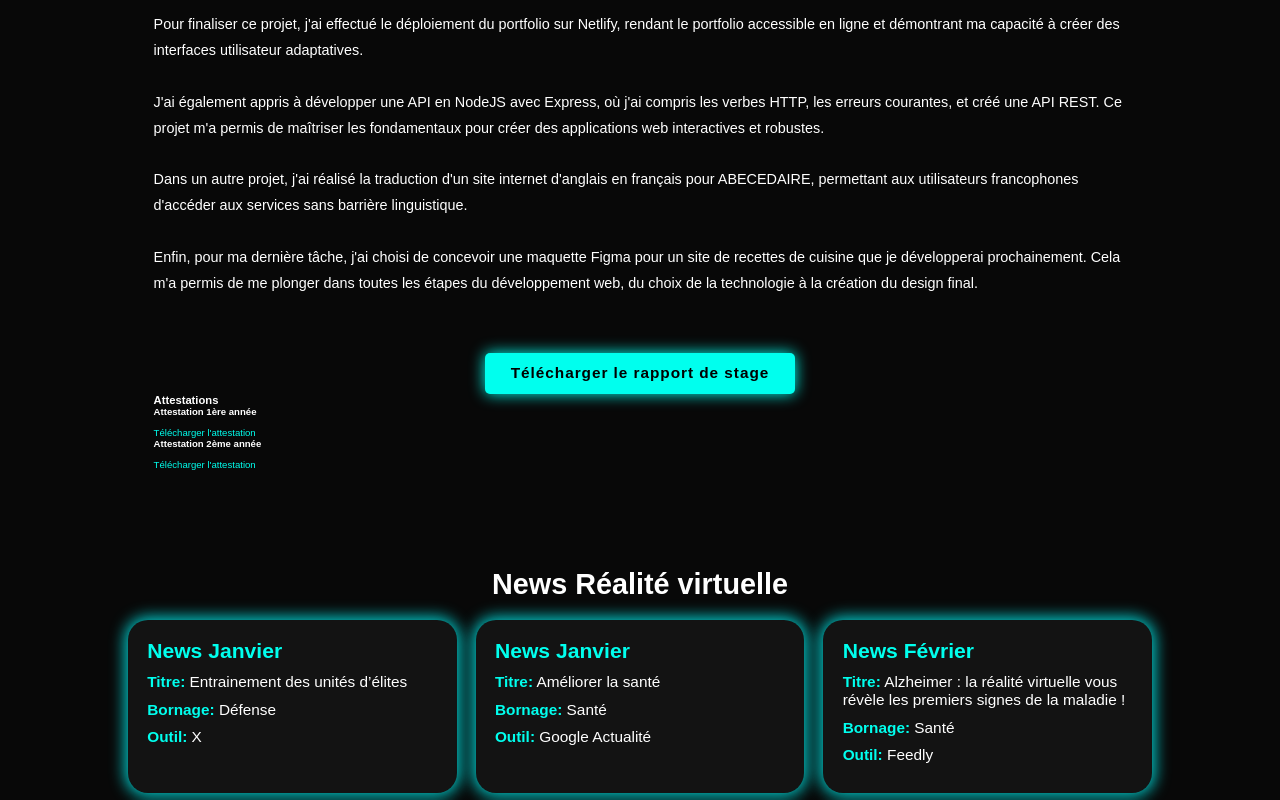
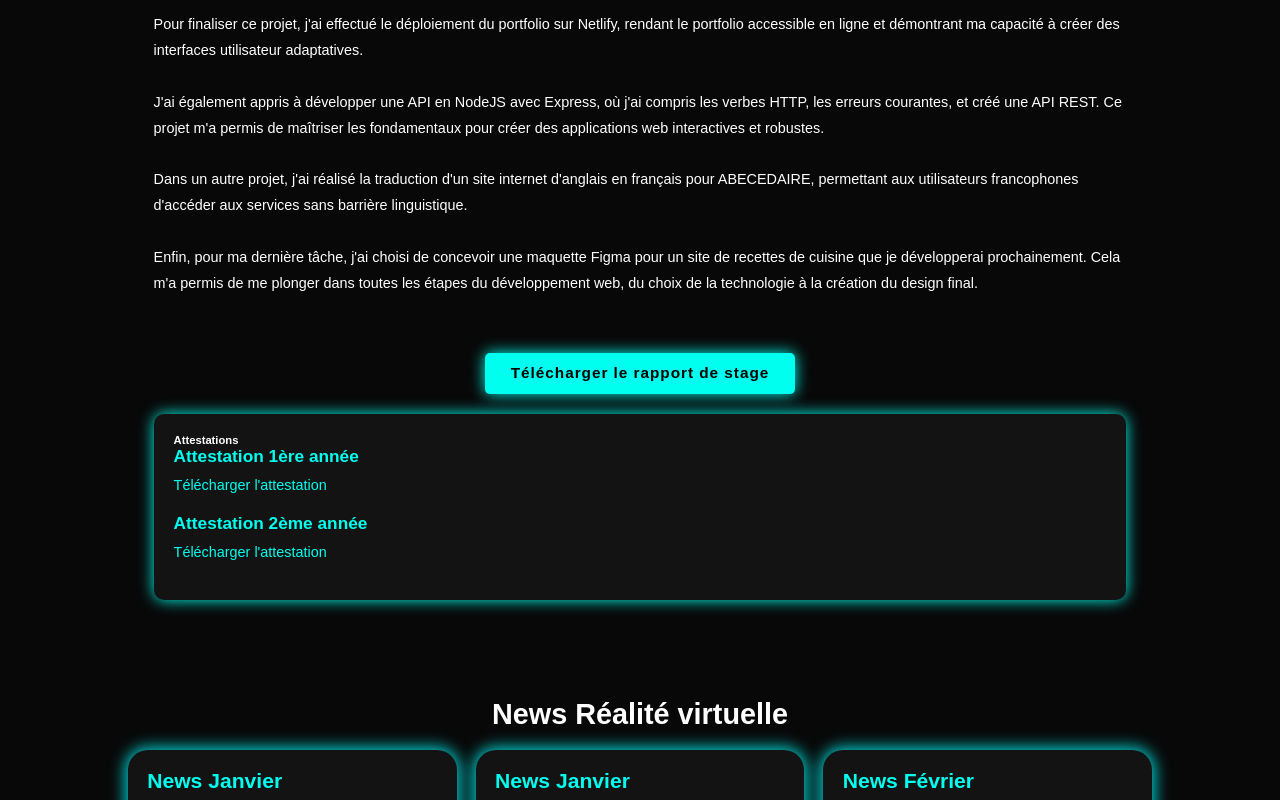
Before and after one commit to whiteban/PortfolioE4, a plain HTML site: page index.html in a window 1280 px wide. Shown: the part 2379-3179 px from the top of the page. Drawn offline with nearby package versions, Linux system fonts and the light colour scheme.

Commit message:
correction bug

```diff
--- a/index.html
+++ b/index.html
@@ -108,8 +108,7 @@
           <div class="timeline-date">2021-2022</div>
           <div class="timeline-content">
             <h3>
-              Baccalauréat de Français<br />Au lycée la chataigneraie, Mesnil
-              Esnard
+              Baccalauréat STI2D <br />Au lycée la chataigneraie, Mesnil Esnard
             </h3>
             <p>
               Durant de mon année de première j'ai choisie l'option ITEC
@@ -179,14 +178,16 @@
       <div class="attestations">
         <h3>Attestations</h3>
         <div class="attestation-block">
-          <h4>Attestation 1ère année <br /></h4>
+          <h4>Attestation 1ère année</h4>
           <a href="AttestationDeStageABECEDAIRE.pdf"
-            >Télécharger l'attestation <br
-          /></a>
+            >Télécharger l'attestation</a
+          >
         </div>
         <div class="attestation-block">
-          <h4>Attestation 2ème année <br /></h4>
-          <a href="#">Télécharger l'attestation <br /></a>
+          <h4>Attestation 2ème année</h4>
+          <a href="AttestationDeStageDeuxiemeAnnee.pdf"
+            >Télécharger l'attestation</a
+          >
         </div>
       </div>
     </section>
--- a/style.css
+++ b/style.css
@@ -692,3 +692,32 @@ span {
     grid-template-columns: 1fr; /* Affiche les blocs en une seule colonne */
   }
 }
+.attestations {
+  margin-top: 20px;
+  padding: 20px;
+  background-color: var(--second-bg-color);
+  border-radius: 10px;
+  box-shadow: 0 0 15px var(--main-color);
+}
+
+.attestation-block {
+  margin-bottom: 20px;
+}
+
+.attestation-block h4 {
+  font-size: 1.8rem;
+  color: var(--main-color);
+  margin-bottom: 10px;
+}
+
+.attestation-block a {
+  font-size: 1.5rem;
+  color: var(--main-color);
+  text-decoration: none;
+  transition: color 0.3s ease;
+}
+
+.attestation-block a:hover {
+  color: var(--text-color);
+  text-decoration: underline;
+}
```
